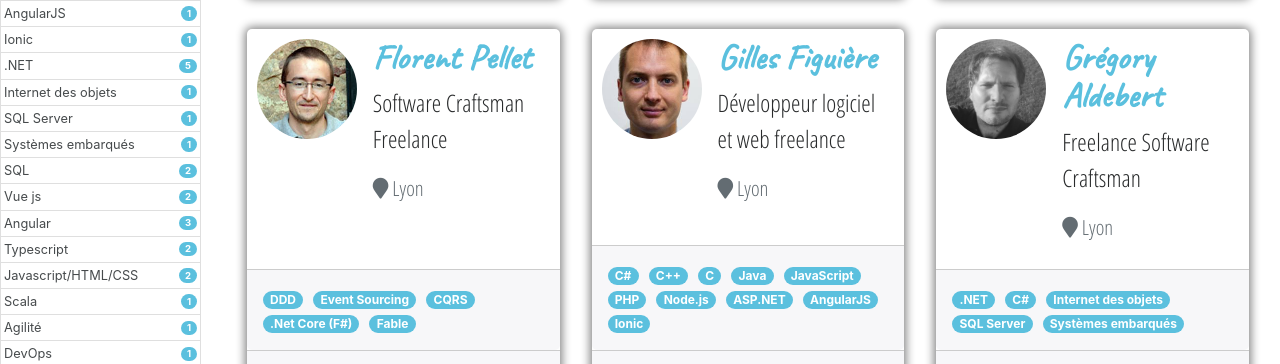
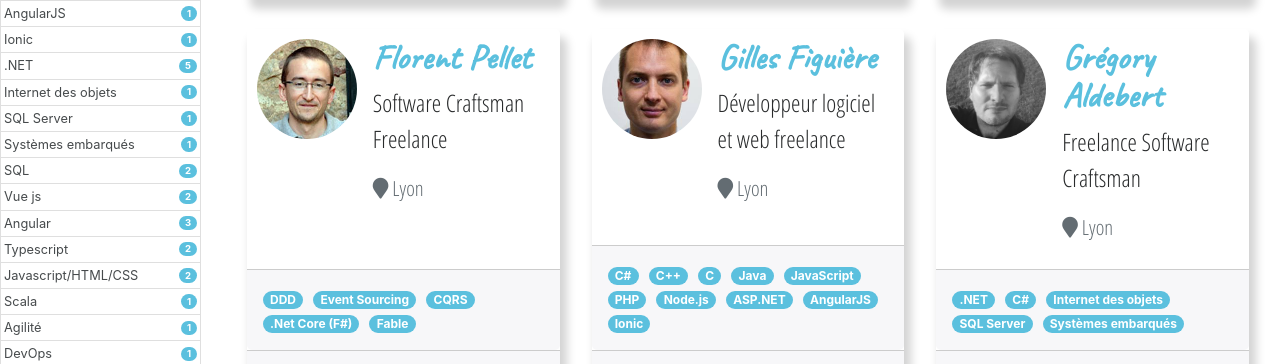
Before and after one commit to romain-koenig/hack-your-job.github.io, a website: page index.html in a window 1280 px wide. Shown: the part 1027-1391 px from the top of the page. Drawn offline with nearby package versions, Linux system fonts and the light colour scheme; a script that the page names is missing.

Commit message:
Modified box shadow on member

```diff
--- a/css/baggers.css
+++ b/css/baggers.css
@@ -37,7 +37,7 @@
 }
 .member {
   padding: 0;
-  box-shadow: 0 0 10px 2px grey;
+  box-shadow: 5px 10px 10px 2px lightgray;
   border-radius: 5px;
   margin: 1rem;
 }
```
